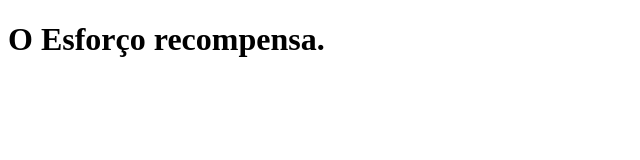
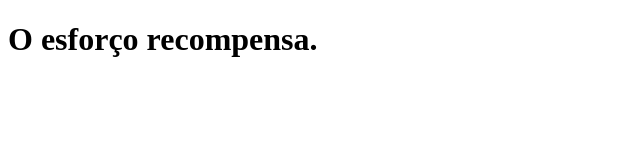
Before and after one commit to Henriquegravina/clone-tabnews, a Next.js app: page / in a window 1280 px wide. Shown: the top 160 px of the page, without its empty margins (0-640 px from the left). Built offline with nearby package versions, Linux system fonts and the light colour scheme.

Commit message:
Correcao

```diff
--- a/pages/index.js
+++ b/pages/index.js
@@ -1,6 +1,6 @@
 function Home(){
 
-    return <h1>O Esforço recompensa.</h1>
+    return <h1>O esforço recompensa.</h1>
 
 }
 
```
